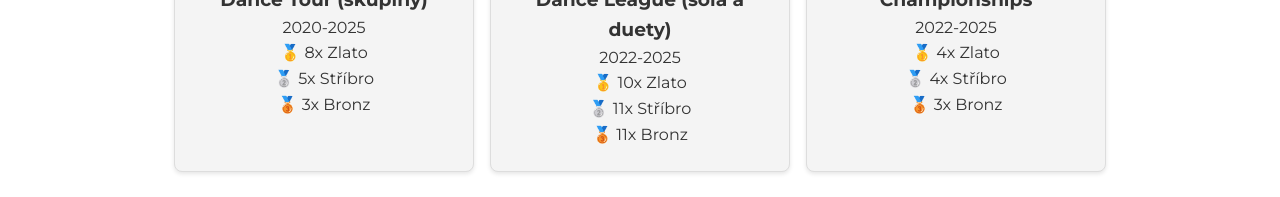
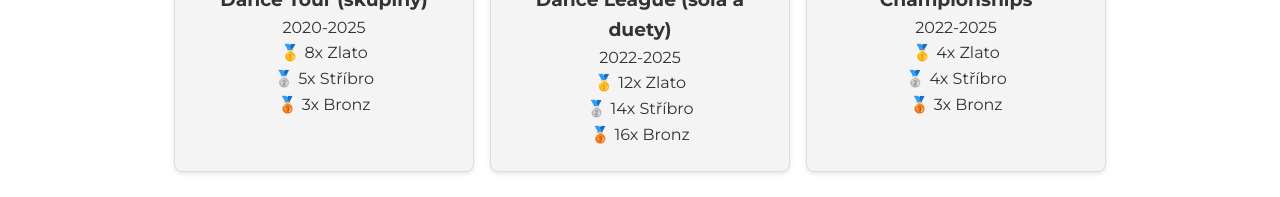
Before and after one commit to Hipapheralkus/m-dance, a React (Vite) app: page /o-nas in a window 1280 px wide. Shown: the part 721-918 px from the top of the page. Built offline with nearby package versions, Linux system fonts and the light colour scheme.

Commit message:
CDL MCR update

```diff
--- a/src/pages/AboutUs.jsx
+++ b/src/pages/AboutUs.jsx
@@ -81,7 +81,7 @@ const AboutUs = () => {
                     <div className="tile">
                         <h3>Mistrovství ČR Czech Dance League (sóla a duety)</h3>
                         <p>2022-2025</p>
-                        <p>🥇 10x Zlato</p> <p>🥈 11x Stříbro</p> <p>🥉 11x Bronz</p>
+                        <p>🥇 12x Zlato</p> <p>🥈 14x Stříbro</p> <p>🥉 16x Bronz</p>
                     </div>
                     <div className="tile">
                         <h3>WDA World Championships</h3>
```
